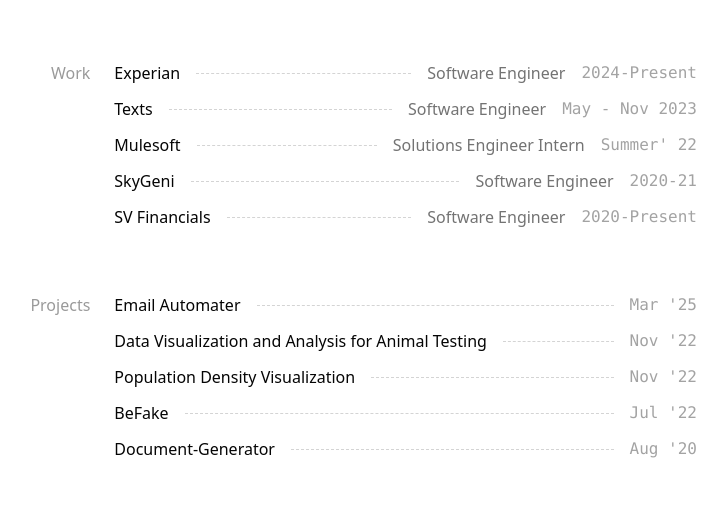
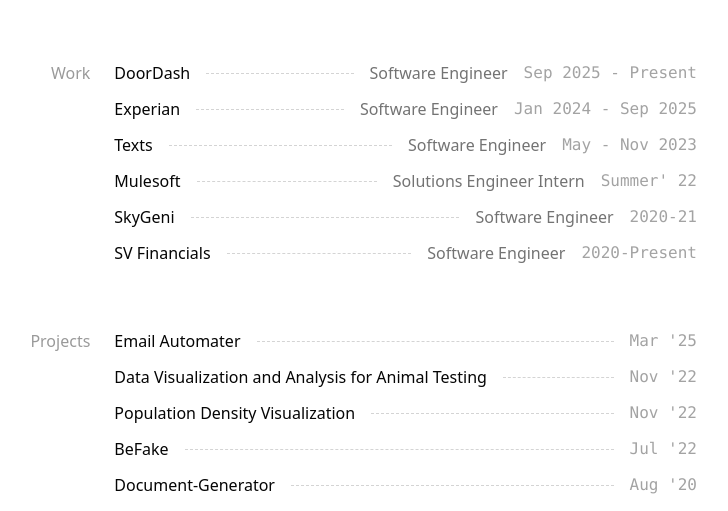
Before and after one commit to rvaidun/rvaidun.github.io, a website: page index.html in a window 1280 px wide and 2400 px high. Shown: the part 1400-1911 px from the top of the page, without its empty margins (295-1023 px from the left). Drawn offline with Linux system fonts and the light colour scheme.

Commit message:
doordash

```diff
--- a/index.html
+++ b/index.html
@@ -36,14 +36,14 @@
                       with a B.S. in Computer Science in June 2023.
                       I&apos;m currently working at <a target="_blank" rel="noopener noreferrer"
                         href="https://www.doordash.com/">
-                        Doordash</a> as a Software Engineer. I am working on the Catalog build team to help onboard
+                        DoorDash</a> as a Software Engineer. I am working on the Catalog build team to help onboard
                       merchants in the New Verticals space onto the platform.
                     </p>
                     I&apos;m also working at
                     <a target="_blank" rel="noopener noreferrer" href="http://svfinancials.com/">
                       SV Financials</a>, automating giving rate quotes for client scenarios.
                     <p>
-                      Before Doordash, I was working at <a target="_blank" rel="noopener noreferrer"
+                      Before DoorDash, I was working at <a target="_blank" rel="noopener noreferrer"
                         href="https://www.experian.com/">
                         Experian</a> as a Software Engineer. I was working on a platform to help financial institutions
                       deploy and manage their machine learning models in the cloud. I also worked on a product in the
@@ -130,12 +130,19 @@
                 </h4>
                 <div class="col-span-10">
                   <div class="flex flex-col space-y-3">
+                    <a target="_blank" rel="noopener noreferrer" href="https://doordash.com/"
+                      class="flex items-center space-x-4 group"><strong
+                        class="flex-none font-medium text-gray-1000 group-hover:text-blue-600 group-hover:underline dark:text-gray-100 dark:group-hover:text-blue-500">DoorDash</strong><span
+                        class="w-full border-t border-gray-300 border-dashed shrink dark:border-gray-800"></span><span
+                        class="flex-none text-tertiary">Software Engineer</span><span
+                        class="flex-none font-mono text-quaternary"> Sep 2025 - Present
+                      </span></a>
                     <a target="_blank" rel="noopener noreferrer" href="https://experian.com/"
                       class="flex items-center space-x-4 group"><strong
                         class="flex-none font-medium text-gray-1000 group-hover:text-blue-600 group-hover:underline dark:text-gray-100 dark:group-hover:text-blue-500">Experian</strong><span
                         class="w-full border-t border-gray-300 border-dashed shrink dark:border-gray-800"></span><span
                         class="flex-none text-tertiary">Software Engineer</span><span
-                        class="flex-none font-mono text-quaternary">2024-Present
+                        class="flex-none font-mono text-quaternary">Jan 2024 - Sep 2025
                       </span></a>
                     <a target="_blank" rel="noopener noreferrer" href="https://texts.com/"
                       class="flex items-center space-x-4 group"><strong
```
